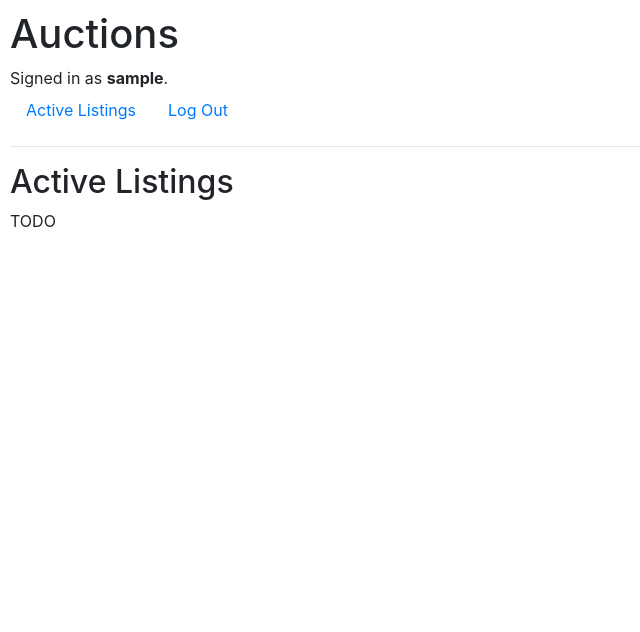
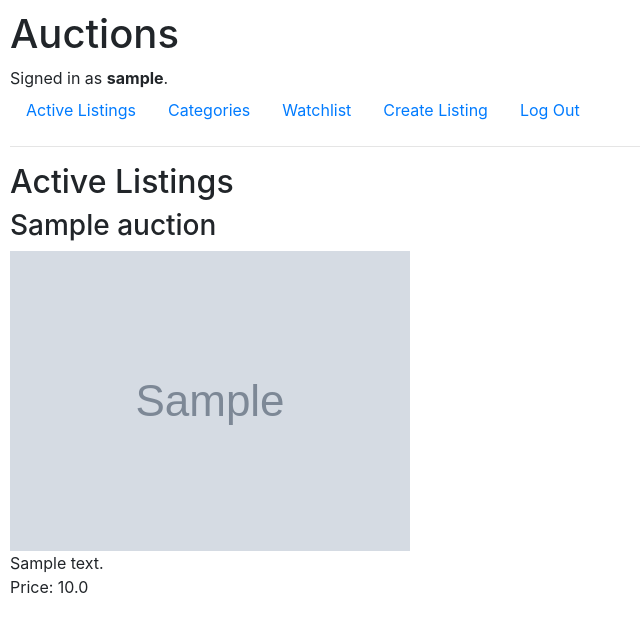
Before and after one commit to wobrozek/shop, a Django app: page / in a window 1280 px wide. Shown: the top 632 px of the page, without its empty margins (0-640 px from the left). Run offline with Django 3.2, Linux system fonts and the light colour scheme; a user stored in the database is signed in; tables that the repository leaves empty hold one stand-in row (values such as "Sample post"); grey boxes marked "Sample" are stand-in pictures; some libraries are stand-ins or nearby versions.

Commit message:
add html

```diff
--- a/commerce/auctions/models.py
+++ b/commerce/auctions/models.py
@@ -1,21 +1,38 @@
 from django.contrib.auth.models import AbstractUser
 from django.db import models
+from django.utils.translation import gettext_lazy
+from datetime import datetime
 
-
-class User(AbstractUser):
+class User(AbstractUser, models.Model):
     pass
 
 class Auction(models.Model):
+
+    class CategoryChoices(models.TextChoices):
+        FASHION = "FA", gettext_lazy("FASHION")
+        TOYS = "TO", gettext_lazy("TOYS")
+        ELECTRONICS = "EL", gettext_lazy("ELECTRONICS")
+        HOME = "HO", gettext_lazy("HOME")
+        CARS = "CR", gettext_lazy("CARS")
+
+    author=models.ForeignKey(User, on_delete=models.CASCADE)
     title = models.CharField(max_length=64)
     description = models.CharField(max_length=512)
-    img = models.CharField(max_length=512, blank=True)
+    img = models.CharField(max_length=512, default='none')
+    price = models.FloatField()
+    category = models.CharField(max_length=2, choices=CategoryChoices.choices)
+    author = models.ForeignKey(User, on_delete=models.CASCADE ,related_name="auctions")
+    subscribers = models.ManyToManyField(User, blank=True, related_name="watchlist")
+    startDate = models.DateTimeField(auto_now=True)
+    endDate = models.DateTimeField()
 
 class Comment(models.Model):
     text = models.CharField(max_length=2048)
     author = models.ForeignKey(User, on_delete=models.CASCADE, related_name="comment")
     auction = models.ForeignKey(Auction, on_delete=models.CASCADE, related_name="comment")
 
+
 class Bid(models.Model):
     price = models.FloatField()
-    author=models.ForeignKey(User, on_delete=models.CASCADE, related_name="bid")
-    auction = models.ForeignKey(Auction ,on_delete=models.CASCADE, related_name="bid")
+    author = models.ForeignKey(User, on_delete=models.CASCADE, related_name="bid")
+    auction = models.ForeignKey(Auction, on_delete=models.CASCADE, related_name="bid")
--- /dev/null
+++ b/commerce/auctions/templates/auctions/create.html
@@ -0,0 +1,5 @@
+{% extends "auctions/layout.html" %}
+<form action="">
+
+</form>
+{% endblock%}
--- a/commerce/auctions/templates/auctions/index.html
+++ b/commerce/auctions/templates/auctions/index.html
@@ -3,5 +3,18 @@
 {% block body %}
     <h2>Active Listings</h2>
 
-    TODO
+    {% for auction in auctions %}
+        <div class="auction">
+            <h3>{{ auction.title }}</h3>
+
+            {% if auction.img != 'none' %}
+                <div class="auction-img">
+                    <img src="{{ auction.img }}" alt="">
+                </div>
+            {% endif %}
+
+            <div class="auction-description">{{ auction.description }}</div>
+            <div class="auction-price">Price: {{ auction.price }}</div>
+        </div>
+    {% endfor %}
 {% endblock %}
--- a/commerce/auctions/templates/auctions/layout.html
+++ b/commerce/auctions/templates/auctions/layout.html
@@ -20,10 +20,24 @@
             <li class="nav-item">
                 <a class="nav-link" href="{% url 'index' %}">Active Listings</a>
             </li>
+
+            <li class="nav-item">
+                <a class="nav-link" href="{% url 'categories' %}">Categories</a>
+            </li>
+
             {% if user.is_authenticated %}
+                <li class="nav-item">
+                    <a class="nav-link" href="{% url 'watchlist' %}">Watchlist</a>
+                </li>
+
+                <li class="nav-item">
+                    <a class="nav-link" href="{% url 'create' %}">Create Listing</a>
+                </li>
+
                 <li class="nav-item">
                     <a class="nav-link" href="{% url 'logout' %}">Log Out</a>
                 </li>
+
             {% else %}
                 <li class="nav-item">
                     <a class="nav-link" href="{% url 'login' %}">Log In</a>
--- a/commerce/auctions/urls.py
+++ b/commerce/auctions/urls.py
@@ -6,5 +6,7 @@ urlpatterns = [
     path("", views.index, name="index"),
     path("login", views.login_view, name="login"),
     path("logout", views.logout_view, name="logout"),
-    path("register", views.register, name="register")
+    path("register", views.register, name="register"),
+    path("watchlist", views.watchlist, name="watchlist"),
+    path("categories", views.categories, name="categories")
 ]
--- a/commerce/auctions/views.py
+++ b/commerce/auctions/views.py
@@ -4,12 +4,27 @@ from django.http import HttpResponse, HttpResponseRedirect
 from django.shortcuts import render
 from django.urls import reverse
 
-from .models import User
+from .models import User, Auction
 
 
 def index(request):
-    return render(request, "auctions/index.html")
+    return render(request, "auctions/index.html",{
+        "auctions": Auction.objects.all()
+    })
 
+
+def watchlist(request):
+    return render(request, "auctions/index.html",{
+        "auctions": request.user.watchlist.all()
+    })
+
+def categories(request):
+    return render(request, "auctions/categories.html",{
+        "categories": Auction.CategoryChoices.choices
+    })
+
+def create(reqest):
+    return render(reqest, "auctions/create.html")
 
 def login_view(request):
     if request.method == "POST":
```
Also changed, not shown: commerce/auctions/templates/auctions/category.html (added, +8 -0 lines), commerce/auctions/templates/auctions/listing.html (added, +39 -0 lines), commerce/auctions/migrations/0001_initial.py, commerce/auctions/migrations/0002_auction_comment_bid.py (deleted), commerce/auctions/migrations/0003_comment_auction_alter_bid_auction_alter_bid_author.py (deleted).
